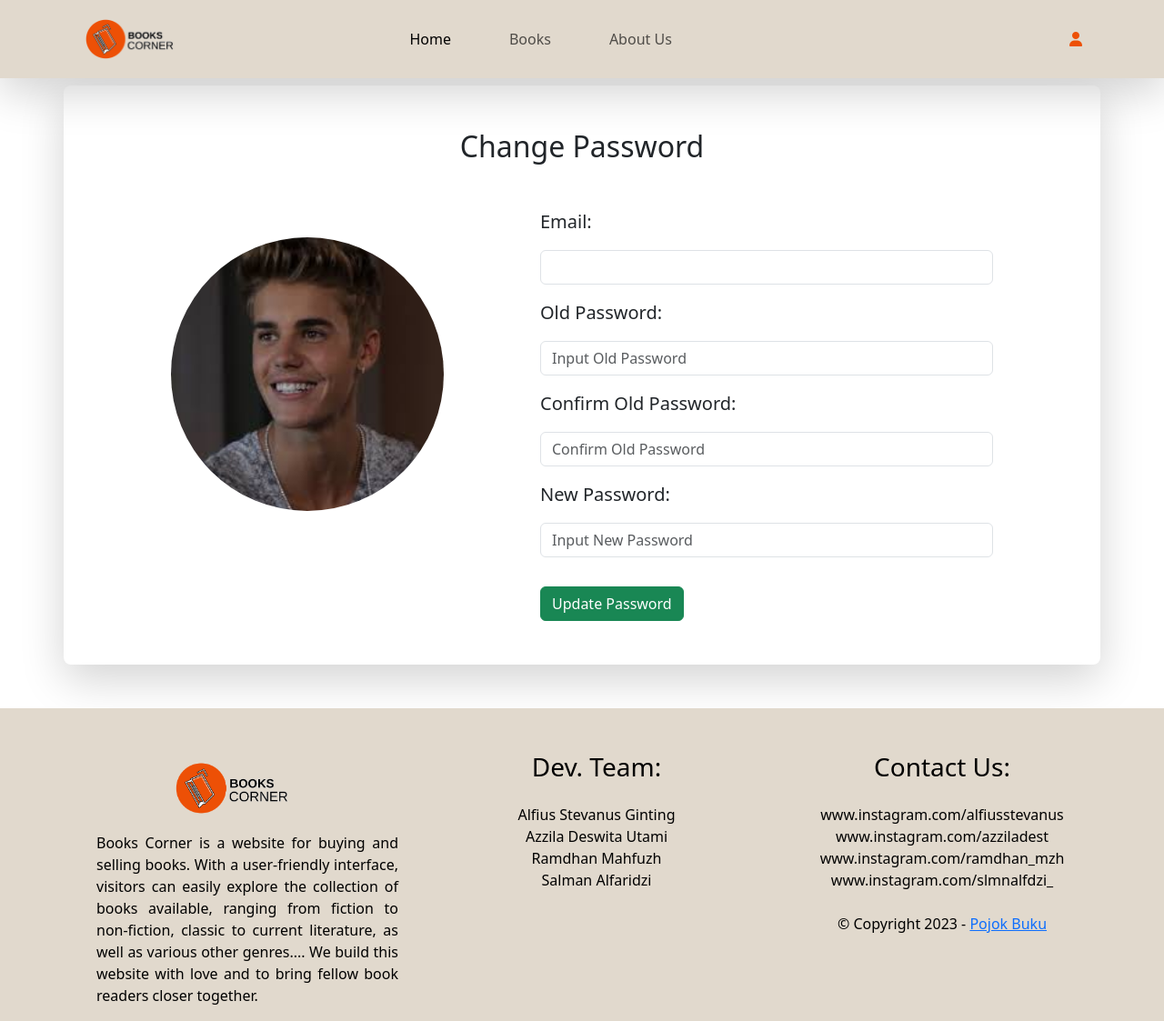
After one commit to alfiusstevanus/pojok-buku-uas, a PHP site: page /changePassword.php in a window 1280 px wide. The commit adds this page. Shown: the whole page at 91% size. Run offline with PHP 8.4, Linux system fonts and the light colour scheme; the visitor is signed in with stand-in values (Sample User, id 1); data that the repository does not hold is empty; some libraries are stand-ins or nearby versions.

Commit message:
bisa update password

```diff
--- /dev/null
+++ b/changePassword.php
@@ -0,0 +1,46 @@
+<?php
+session_start();
+include 'server/connection.php';
+$id = $_SESSION['id'];
+$q = "SELECT * FROM akun WHERE id = $id";
+$result = mysqli_query($conn, $q);
+$row = mysqli_fetch_assoc($result);
+include('layouts/header.php');
+?>
+<section class="changePassword">
+    <div class="container mt-2">
+        <div class="d-flex row justify-content-evenly p-5 rounded-3 shadow-lg">
+            <h1 class="fs-2 mb-5 text-center">Change Password</h1>
+            <div class="content col-md-4 mt-2 mb-3">
+                <img class="d-absolute rounded-circle m-20 py-4" src="images/users/justin.jpg" alt="<?= $row['name'] ?>.jpg" style="width: 300px;">
+            </div>
+            <div class="content col-md-6 fs-5">
+                <form method="post" action="controller/changePassword.php?id=<?= $row['id'] ?>">
+                    <div>
+                        <p>Email:</p>
+                        <input type="text" name="email" class="form-control my-3" value="<?= $row['email'] ?>" required readonly>
+                    </div>
+                    <div>
+                        <p>Old Password:</p>
+                        <input type="password" name="oldPW1" class="form-control my-3" placeholder="Input Old Password" required>
+                    </div>
+                    <div>
+                        <p>Confirm Old Password:</p>
+                        <input type="password" name="oldPW2" class="form-control my-3" placeholder="Confirm Old Password" required>
+                    </div>
+                    <div>
+                        <p>New Password:</p>
+                        <input type="password" name="newPw" class="form-control my-3" placeholder="Input New Password" required>
+                    </div>
+                    <div>
+                        <input type="submit" class="btn btn-primary btn-success mt-3" name="up" value="Update Password">
+                    </div>
+                </form>
+            </div>
+        </div>
+    </div>
+</section>
+
+<?php
+include('layouts/footer.php');
+?>
--- a/editProfil.php
+++ b/editProfil.php
@@ -1,7 +1,7 @@
 <?php
 session_start();
 include 'server/connection.php';
-$id = $_GET['id'];
+$id = $_SESSION['id'];
 $q = "SELECT * FROM akun WHERE id = $id";
 $result = mysqli_query($conn, $q);
 $row = mysqli_fetch_assoc($result);
--- a/layouts/header.php
+++ b/layouts/header.php
@@ -52,7 +52,7 @@
                                 <ul class="dropdown-menu dropdown-menu-light justify-content-center">
                                     <li><a class="dropdown-item " href="profil.php">Profile</a></li>
                                     <li><a class="dropdown-item " href="#">Transaction</a></li>
-                                    <li><a class="dropdown-item  " href="#">Settings</a></li>
+                                    <li><a class="dropdown-item  " href="changePassword.php">Change Password</a></li>
                                     <li>
                                         <hr class="dropdown-divider">
                                     </li>
```
Also changed, not shown: controller/changePassword.php (added, +26 -0 lines), profil.php (+16 -1 lines).
